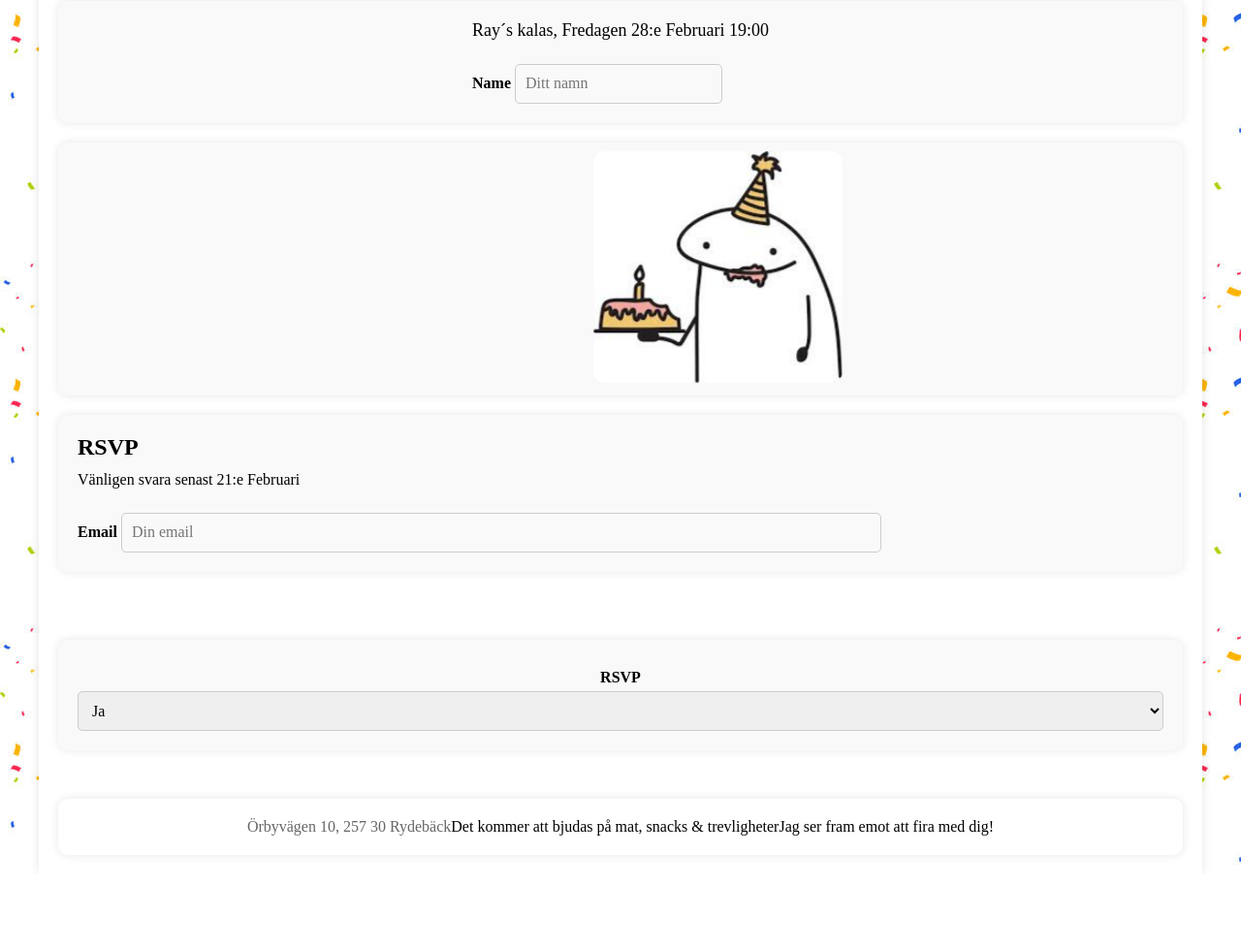
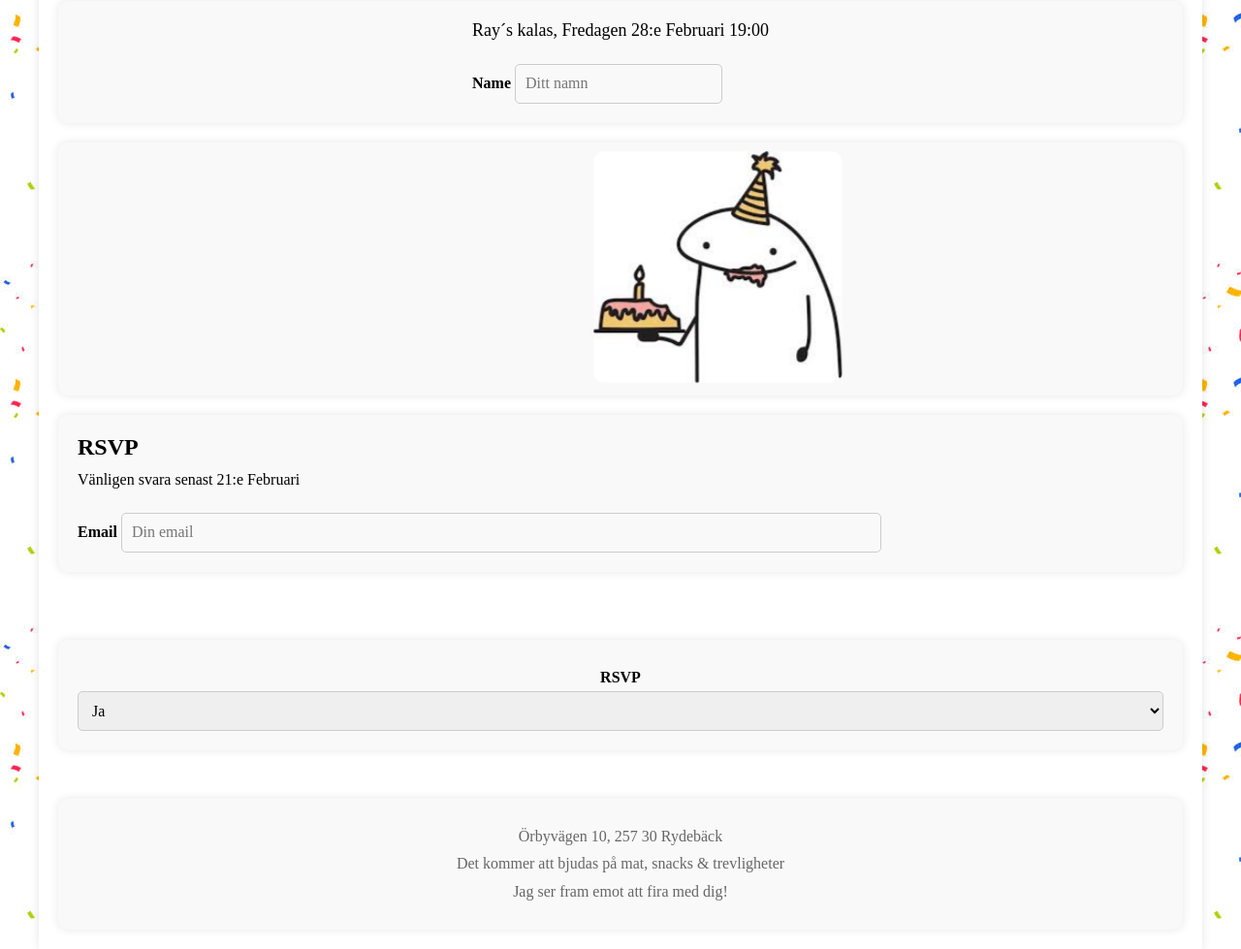
Before and after one commit to raymond-chao/css-animations, a plain HTML site: page index.html in a window 1280 px wide. Shown: the part 99-1078 px from the top of the page at 97% size. Before the commit the page ends 1001 px from the top, so only its background shows below. Drawn offline with Linux system fonts and the light colour scheme.

Commit message:
footer css changes

```diff
--- a/styles/index.css
+++ b/styles/index.css
@@ -114,15 +114,21 @@ label {
 }
 /* <------------ Footer ------------> */
 .footer {
-    display: flex;
-    justify-content: center;
-    align-items: center;
+    text-align: center;
+    background-color: #f9f9f9;
     padding: 20px;
     border-radius: 10px;
     box-shadow: 0 0 10px rgba(0, 0, 0, 0.1);
     margin-top: 30px;
 }
 
+.footer p {
+    font-size: 16px;
+    color: #666;
+    margin: 10px 0; /* Adds vertical space between lines */
+}
+
+
 .adress {
     font-size: 16px;
     color: #666;
```
